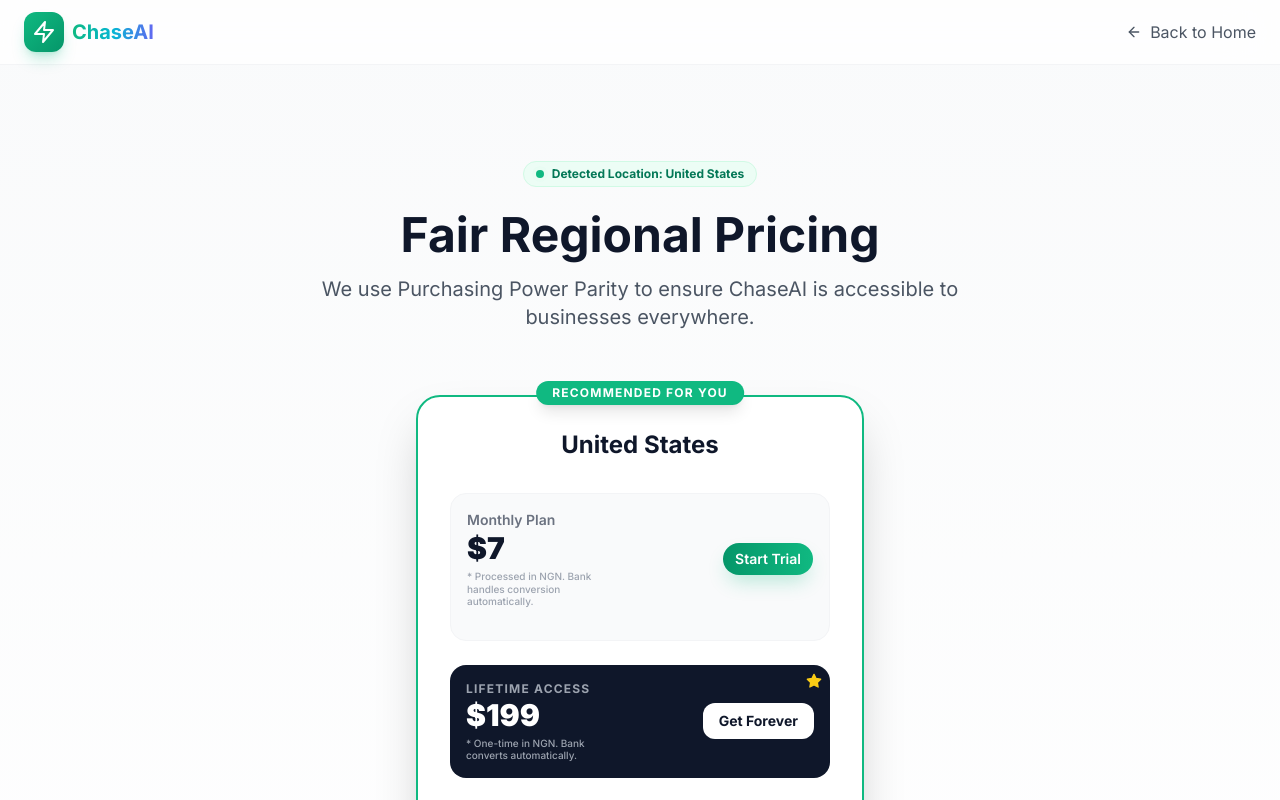
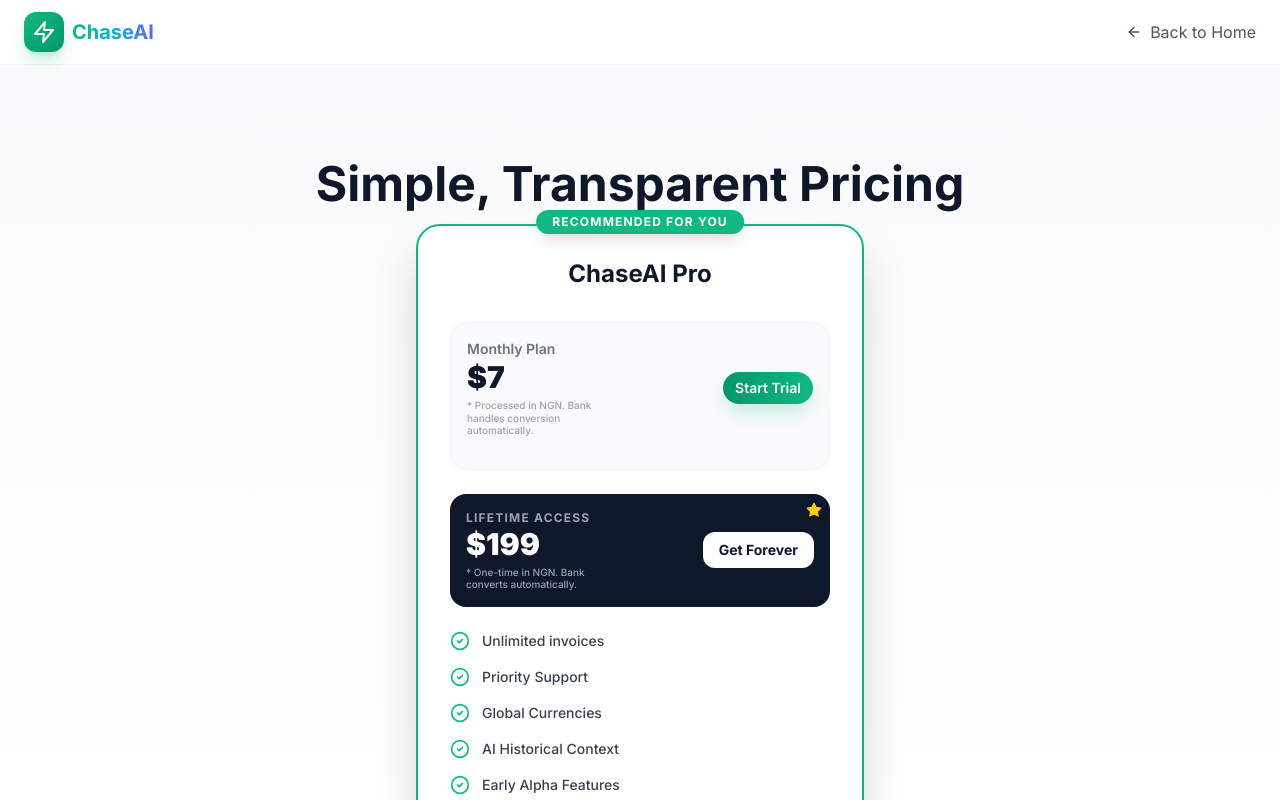
Before and after one commit to Udene1/ChaseAI, a Next.js app: page /pricing in a window 1280 px wide. Shown: the top 800 px of the page. Built offline with nearby package versions, Linux system fonts and the light colour scheme.

Commit message:
Refine Pricing UI: remove regional mentions and location detection

```diff
--- a/app/pricing/page.tsx
+++ b/app/pricing/page.tsx
@@ -9,8 +9,6 @@
     // Default to 'US' if header is missing
     const countryCode = headers().get('x-vercel-ip-country') || 'US';
     const region = getRegionByCountry(countryCode);
-    const countryName = getCountryName(countryCode);
-
     return (
         <Suspense fallback={
             <div className="min-h-screen flex items-center justify-center">
@@ -19,7 +17,6 @@
         }>
             <PricingContent
                 detectedRegion={region}
-                countryName={countryName}
             />
         </Suspense>
     );
--- a/components/pricing/PricingContent.tsx
+++ b/components/pricing/PricingContent.tsx
@@ -7,10 +7,9 @@
 
 interface PricingContentProps {
     detectedRegion: PricingRegion;
-    countryName: string;
 }
 
-export default function PricingContent({ detectedRegion, countryName }: PricingContentProps) {
+export default function PricingContent({ detectedRegion }: PricingContentProps) {
     return (
         <div className="min-h-screen bg-gradient-to-b from-gray-50 to-white">
             <header className="fixed top-0 left-0 right-0 z-50 bg-white/80 backdrop-blur-xl border-b border-gray-100">
@@ -31,7 +30,6 @@
             <div className="pt-20">
                 <PricingSection
                     detectedRegion={detectedRegion}
-                    countryName={countryName}
                 />
             </div>
         </div>
--- a/components/pricing/PricingSection.tsx
+++ b/components/pricing/PricingSection.tsx
@@ -10,11 +10,10 @@
 
 interface PricingSectionProps {
     detectedRegion: PricingRegion;
-    countryName: string;
     showTitle?: boolean;
 }
 
-export default function PricingSection({ detectedRegion, countryName, showTitle = true }: PricingSectionProps) {
+export default function PricingSection({ detectedRegion, showTitle = true }: PricingSectionProps) {
     const router = useRouter();
     const [isLoading, setIsLoading] = useState<string | null>(null);
 
@@ -65,7 +64,7 @@
             features: [
                 'Unlimited invoices',
                 'AI Email Chasing',
-                'Paystack Integration',
+                'Payment Integration',
                 'Basic Analytics',
                 'Email Support'
             ]
@@ -79,7 +78,7 @@
             lifetimeKey: 'usa_lifetime',
             isGlobal: true,
             features: [
-                'Everything in Local',
+                'Unlimited invoices',
                 'Priority Support',
                 'Global Currencies',
                 'AI Historical Context',
@@ -96,8 +95,7 @@
             isPPP: true,
             features: [
                 'Everything in Global',
-                'PPP Adjusted Rate',
-                'Regional Support',
+                'Global Support',
                 'Custom AI Tone',
                 'Team Collaboration'
             ]
@@ -109,22 +107,13 @@
     return (
         <section id="pricing" className="py-20 px-6">
             <div className="max-w-7xl mx-auto text-center">
-                <div className="inline-flex items-center gap-2 px-3 py-1 bg-primary-50 text-primary-700 rounded-full text-xs font-bold mb-6 border border-primary-100">
-                    <span className="relative flex h-2 w-2">
-                        <span className="animate-ping absolute inline-flex h-full w-full rounded-full bg-primary-400 opacity-75"></span>
-                        <span className="relative inline-flex rounded-full h-2 w-2 bg-primary-500"></span>
-                    </span>
-                    Detected Location: {countryName}
-                </div>
+
 
                 {showTitle && (
                     <>
                         <h2 className="text-4xl md:text-5xl font-bold text-dark-900 mb-4 text-balance">
-                            Fair Regional Pricing
+                            Simple, Transparent Pricing
                         </h2>
-                        <p className="text-xl text-gray-600 mb-16 max-w-2xl mx-auto">
-                            We use Purchasing Power Parity to ensure ChaseAI is accessible to businesses everywhere.
-                        </p>
                     </>
                 )}
 
@@ -135,8 +124,7 @@
                         </div>
 
                         <div className="text-center mb-8">
-                            <h3 className="text-2xl font-bold text-dark-900">{displayRegion.name}</h3>
-                            {displayRegion.isPPP && <p className="text-xs text-primary-600 font-bold mt-1 uppercase tracking-wider">PPP Adjusted</p>}
+                            <h3 className="text-2xl font-bold text-dark-900">ChaseAI Pro</h3>
                         </div>
 
                         <div className="space-y-6 flex-grow">
```
